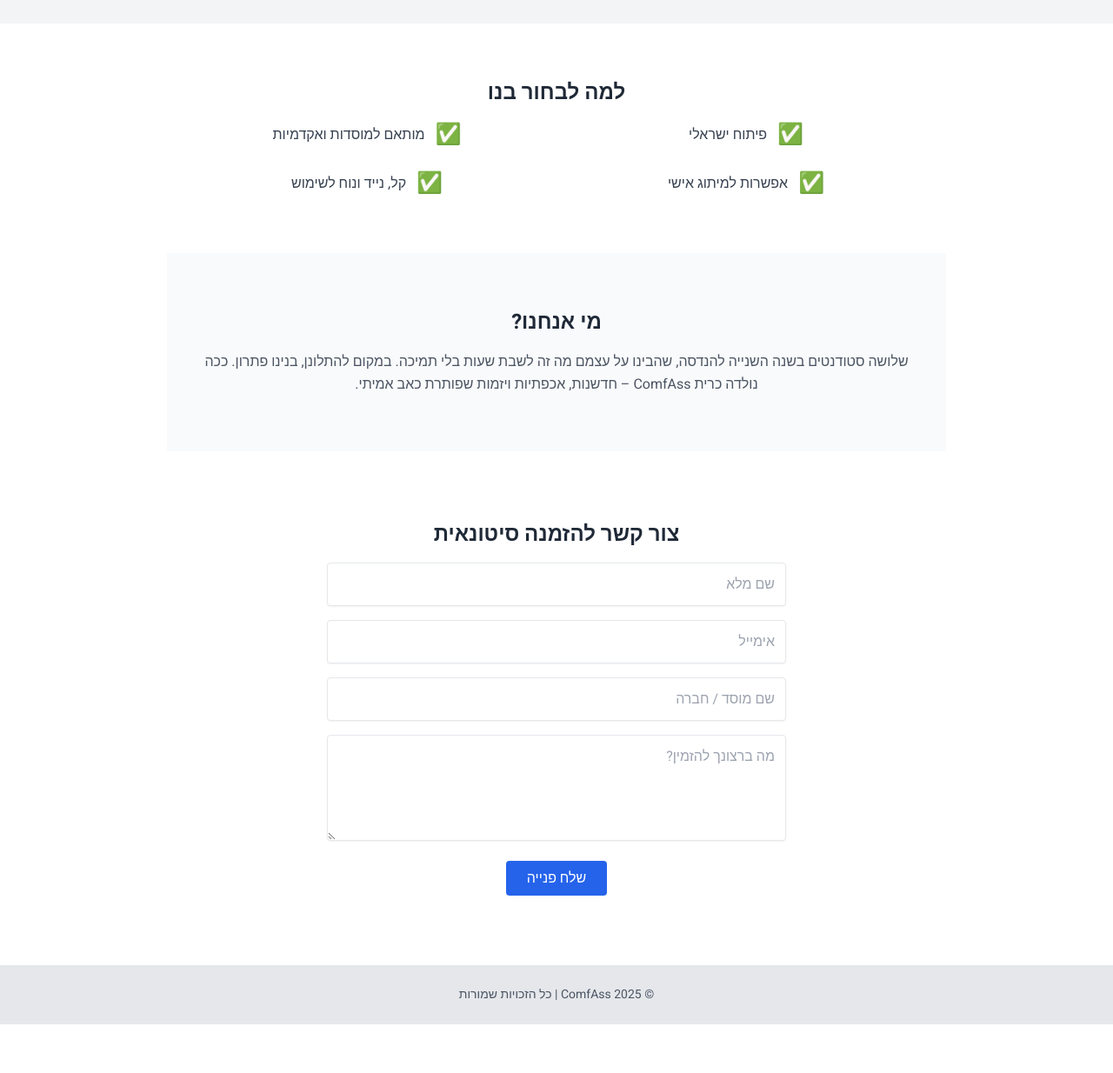
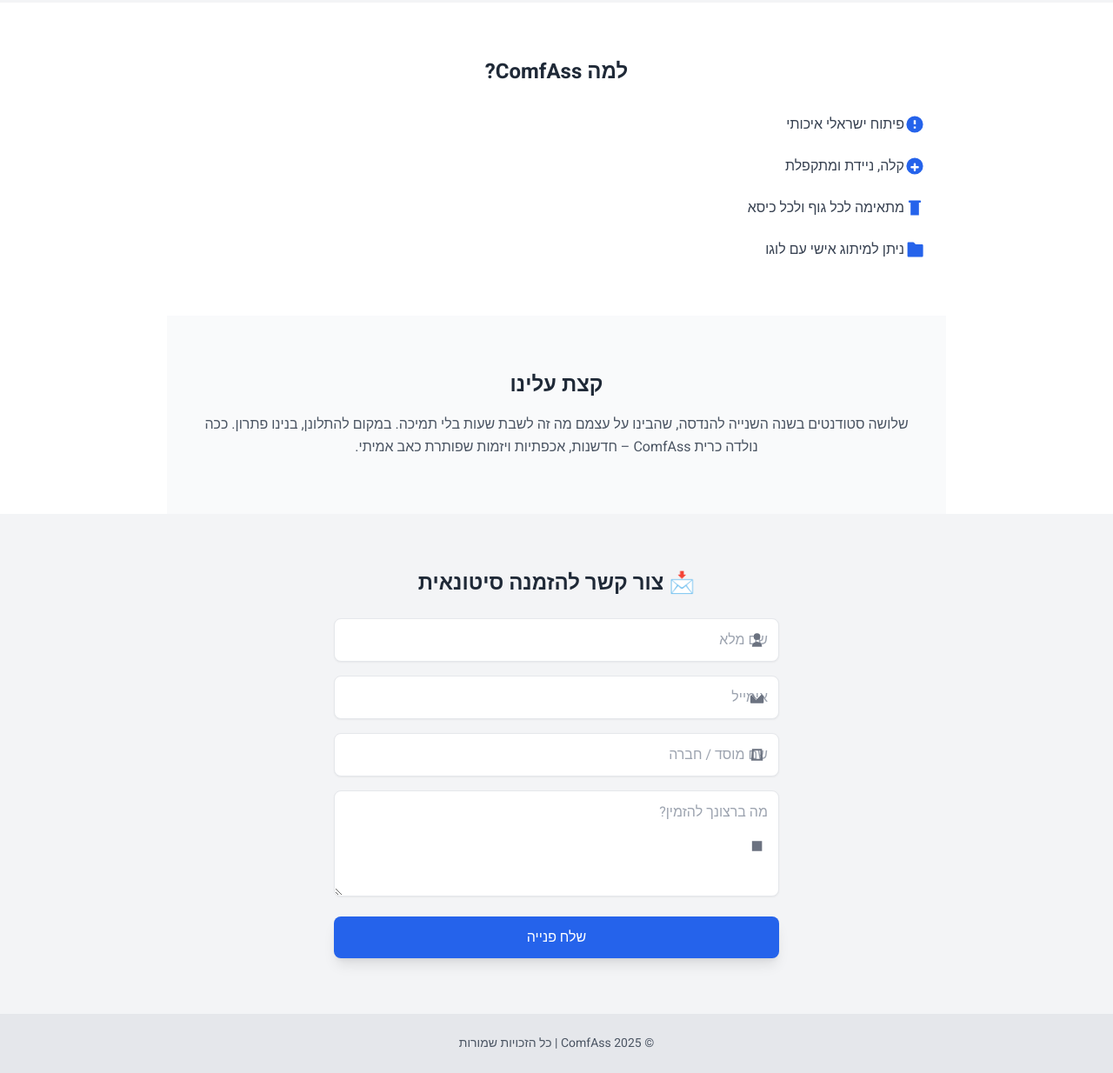
Before and after one commit to Comfass/comfass, a plain HTML site: page index.html in a window 1280 px wide. Shown: the part 1102-2336 px from the top of the page at 87% size. Before the commit the page ends 2280 px from the top, so only its background shows below. Drawn offline with nearby package versions, Linux system fonts and the light colour scheme.

Commit message:
Update index.html

```diff
--- a/index.html
+++ b/index.html
@@ -4,10 +4,12 @@
   <meta charset="UTF-8" />
   <meta name="viewport" content="width=device-width, initial-scale=1.0" />
   <title>ComfAss - פתרון נוח וחדשני</title>
+
   <script src="https://cdn.tailwindcss.com"></script>
   <link href="https://fonts.googleapis.com/css2?family=Heebo:wght@400;700&display=swap" rel="stylesheet">
-  <!-- AOS Animate On Scroll -->
+
   <link href="https://unpkg.com/aos@2.3.1/dist/aos.css" rel="stylesheet">
+
   <style>
     body { font-family: 'Heebo', sans-serif; }
     .bg-animate {
@@ -20,6 +22,22 @@
       50% { background-position: 100% 50%; }
       100% { background-position: 0% 50%; }
     }
+    .input-icon {
+      position: relative;
+    }
+    .input-icon input,
+    .input-icon textarea {
+      padding-left: 2.5rem;
+    }
+    .input-icon svg {
+      position: absolute;
+      top: 50%;
+      right: 1rem;
+      transform: translateY(-50%);
+      width: 1.2rem;
+      height: 1.2rem;
+      fill: #6b7280;
+    }
   </style>
 </head>
 <body class="bg-white text-gray-800">
@@ -30,11 +48,14 @@
       <img src="COMFASS LOGO No BackGround.png" alt="ComfAss Logo"
            class="mx-auto w-64 sm:w-72 md:w-80 lg:w-96 mb-4 drop-shadow-md"
            data-aos="zoom-in" data-aos-duration="800" />
-      <h1 class="text-4xl font-bold mb-3" data-aos="fade-up" data-aos-delay="200">מהפכת הנוחות כבר כאן</h1>
+      <h1 class="text-4xl font-bold mb-3" data-aos="fade-up" data-aos-delay="200">
+        מהפכת הנוחות כבר כאן
+      </h1>
       <p class="text-lg mb-6" data-aos="fade-up" data-aos-delay="400">
         הפתרון החדשני לישיבה ממושכת בארגונים, מוסדות וחיים סטודנטיאליים
       </p>
-      <a href="#contact" class="bg-white text-blue-600 font-bold py-2 px-6 rounded shadow-md hover:bg-blue-100 transition transform hover:scale-105"
+      <a href="#contact"
+         class="bg-white text-blue-600 font-bold py-2 px-6 rounded shadow-md hover:bg-blue-100 transition transform hover:scale-105"
          data-aos="zoom-in-up" data-aos-delay="600">
         בקש הצעת מחיר
       </a>
@@ -49,57 +70,86 @@
     </p>
   </section>
 
-  <!-- הפתרון -->
+  <!-- הצגת המוצר -->
   <section class="bg-gray-100 py-16 px-6 text-center" data-aos="fade-up" data-aos-duration="1200">
     <h2 class="text-2xl font-bold mb-4">הכירו את ComfAss</h2>
     <p class="text-gray-600 mb-6 max-w-xl mx-auto">
-      כרית ניידת, מתקפלת, ארגונומית, קלת משקל – פתרון אמיתי לסטודנטים ולעובדים. מתאימה לכל כיסא, תומכת בגב התחתון ומפחיתה כאב.
+      כרית ניידת, מתקפלת, ארגונומית, קלת משקל – פתרון אמיתי לסטודנטים ולעובדים.
     </p>
     <div class="w-full max-w-md mx-auto h-64 bg-white border border-gray-300 rounded-lg shadow-inner flex items-center justify-center text-gray-400">
       כאן תוצג תמונת המוצר
     </div>
   </section>
 
-  <!-- למה לבחור בנו -->
-  <section class="py-16 px-6 max-w-4xl mx-auto text-center" data-aos="fade-up" data-aos-duration="1000">
-    <h2 class="text-2xl font-bold mb-4">למה לבחור בנו</h2>
-    <div class="grid grid-cols-1 md:grid-cols-2 gap-6 text-gray-700">
-      <div class="flex items-center justify-center gap-3" data-aos="zoom-in" data-aos-delay="100">
-        <span class="text-2xl">✅</span> פיתוח ישראלי
+  <!-- יתרונות עם אייקונים -->
+  <section class="py-16 px-6 max-w-4xl mx-auto" data-aos="fade-up" data-aos-duration="1000">
+    <h2 class="text-2xl font-bold text-center mb-8">למה ComfAss?</h2>
+    <div class="space-y-6">
+      <div class="flex items-center space-x-4">
+        <svg class="w-6 h-6 text-blue-600" fill="currentColor" viewBox="0 0 20 20">
+          <path d="M10 2a8 8 0 100 16 8 8 0 000-16zm1 12H9v-2h2v2zm0-4H9V6h2v4z" />
+        </svg>
+        <span class="text-gray-700">פיתוח ישראלי איכותי</span>
       </div>
-      <div class="flex items-center justify-center gap-3" data-aos="zoom-in" data-aos-delay="200">
-        <span class="text-2xl">✅</span> מותאם למוסדות ואקדמיות
+      <div class="flex items-center space-x-4">
+        <svg class="w-6 h-6 text-blue-600" fill="currentColor" viewBox="0 0 20 20">
+          <path d="M2 10a8 8 0 1116 0 8 8 0 01-16 0zm8-3a1 1 0 00-1 1v2H7a1 1 0 100 2h2v2a1 1 0 102 0v-2h2a1 1 0 100-2h-2V8a1 1 0 00-1-1z" />
+        </svg>
+        <span class="text-gray-700">קלה, ניידת ומתקפלת</span>
       </div>
-      <div class="flex items-center justify-center gap-3" data-aos="zoom-in" data-aos-delay="300">
-        <span class="text-2xl">✅</span> אפשרות למיתוג אישי
+      <div class="flex items-center space-x-4">
+        <svg class="w-6 h-6 text-blue-600" fill="currentColor" viewBox="0 0 20 20">
+          <path d="M5 3a1 1 0 000 2h1v12h8V5h1a1 1 0 100-2H5z" />
+        </svg>
+        <span class="text-gray-700">מתאימה לכל גוף ולכל כיסא</span>
       </div>
-      <div class="flex items-center justify-center gap-3" data-aos="zoom-in" data-aos-delay="400">
-        <span class="text-2xl">✅</span> קל, נייד ונוח לשימוש
+      <div class="flex items-center space-x-4">
+        <svg class="w-6 h-6 text-blue-600" fill="currentColor" viewBox="0 0 20 20">
+          <path d="M3 4a1 1 0 011-1h4.586a1 1 0 01.707.293l1.414 1.414A1 1 0 0011.414 5H17a1 1 0 011 1v10a1 1 0 01-1 1H4a1 1 0 01-1-1V4z" />
+        </svg>
+        <span class="text-gray-700">ניתן למיתוג אישי עם לוגו</span>
       </div>
     </div>
   </section>
 
+
   <!-- הסיפור שלנו -->
   <section class="bg-gray-50 py-16 px-6 max-w-4xl mx-auto text-center" data-aos="fade-right" data-aos-duration="1000">
-    <h2 class="text-2xl font-bold mb-4">מי אנחנו?</h2>
+    <h2 class="text-2xl font-bold mb-4">קצת עלינו</h2>
     <p class="text-gray-600 leading-relaxed">
       שלושה סטודנטים בשנה השנייה להנדסה, שהבינו על עצמם מה זה לשבת שעות בלי תמיכה. במקום להתלונן, בנינו פתרון.
       ככה נולדה כרית ComfAss – חדשנות, אכפתיות ויזמות שפותרת כאב אמיתי.
     </p>
   </section>
 
-  <!-- טופס יצירת קשר -->
-  <section id="contact" class="py-20 px-6 max-w-xl mx-auto text-center" data-aos="zoom-in-up" data-aos-duration="1000">
-    <h2 class="text-2xl font-bold mb-4">צור קשר להזמנה סיטונאית</h2>
-    <form action="https://formspree.io/f/xjkrjbgw" method="POST" class="space-y-4">
-      <input type="text" name="name" placeholder="שם מלא" required class="w-full border p-3 rounded shadow-sm" />
-      <input type="email" name="email" placeholder="אימייל" required class="w-full border p-3 rounded shadow-sm" />
-      <input type="text" name="company" placeholder="שם מוסד / חברה" class="w-full border p-3 rounded shadow-sm" />
-      <textarea name="message" placeholder="מה ברצונך להזמין?" rows="4" class="w-full border p-3 rounded shadow-sm"></textarea>
-      <button type="submit" class="bg-blue-600 text-white py-2 px-6 rounded hover:bg-blue-700 transition">
-        שלח פנייה
-      </button>
-    </form>
+
+  <!-- יצירת קשר – מעודכן -->
+  <section id="contact" class="py-16 px-6 bg-gray-100" data-aos="fade-up" data-aos-duration="1000">
+    <div class="max-w-lg mx-auto">
+      <h2 class="text-2xl font-bold mb-6 text-center">📩 צור קשר להזמנה סיטונאית</h2>
+      <form action="https://formspree.io/f/xjkrjbgw" method="POST" class="space-y-4">
+        <div class="input-icon">
+          <input type="text" name="name" placeholder="שם מלא" required class="w-full border p-3 rounded-lg shadow-sm" />
+          <svg viewBox="0 0 20 20"><path fill-rule="evenodd" clip-rule="evenodd" d="M10 10a4 4 0 100-8 4 4 0 000 8zm-6 8a6 6 0 0112 0H4z"/></svg>
+        </div>
+        <div class="input-icon">
+          <input type="email" name="email" placeholder="אימייל" required class="w-full border p-3 rounded-lg shadow-sm" />
+          <svg viewBox="0 0 20 20"><path d="M2.94 6.94l6.364 6.364 6.364-6.364L18 8.517v7.483a1 1 0 01-1 1H3a1 1 0 01-1-1V8.517l.94-.94z"/><path d="M10 13.414L3.636 7.05l.707-.707L10 12l5.657-5.657.707.707L10 13.414z"/></svg>
+        </div>
+        <div class="input-icon">
+          <input type="text" name="company" placeholder="שם מוסד / חברה" class="w-full border p-3 rounded-lg shadow-sm" />
+          <svg viewBox="0 0 20 20"><path d="M4 3h12l1 14H3L4 3zm2 2v10h8V5H6z"/></svg>
+        </div>
+        <div class="input-icon">
+          <textarea name="message" placeholder="מה ברצונך להזמין?" rows="4" class="w-full border p-3 rounded-lg shadow-sm"></textarea>
+          <svg viewBox="0 0 20 20"><path d="M4 4h12v12H4V4zm2 2h8v8H6V6z"/></svg>
+        </div>
+        <button type="submit"
+                class="w-full bg-blue-600 text-white py-3 rounded-lg shadow-lg hover:bg-blue-700 transition transform hover:scale-105">
+          שלח פנייה
+        </button>
+      </form>
+    </div>
   </section>
 
   <!-- Footer -->
@@ -107,9 +157,9 @@
     © 2025 ComfAss | כל הזכויות שמורות
   </footer>
 
-  <!-- AOS Scripts -->
   <script src="https://unpkg.com/aos@2.3.1/dist/aos.js"></script>
-  <script>AOS.init();</script>
-
+  <script>
+    AOS.init({ once: true });
+  </script>
 </body>
 </html>
```
